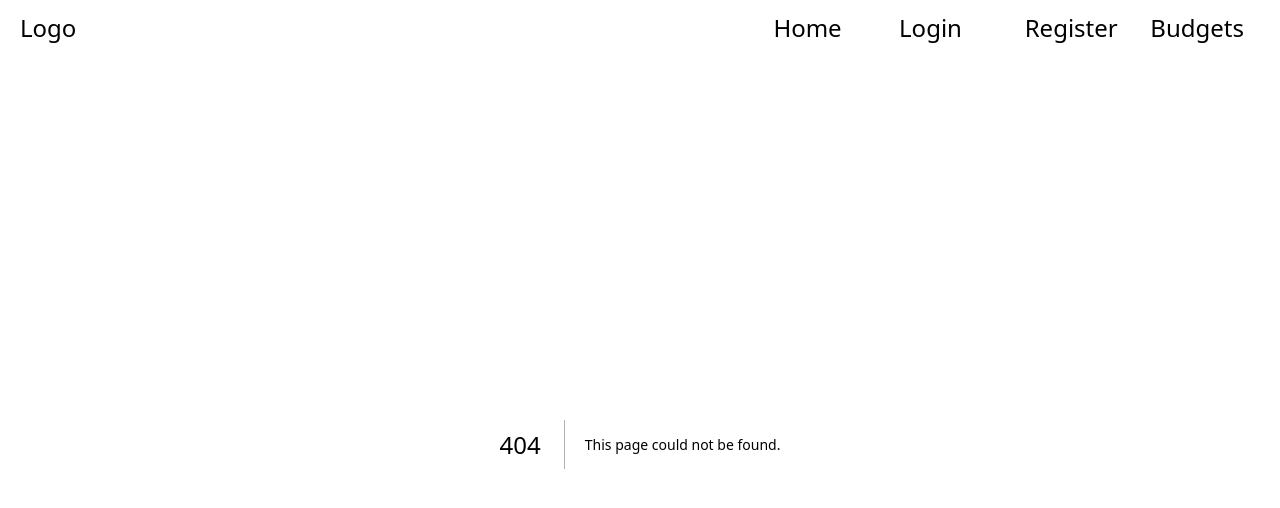
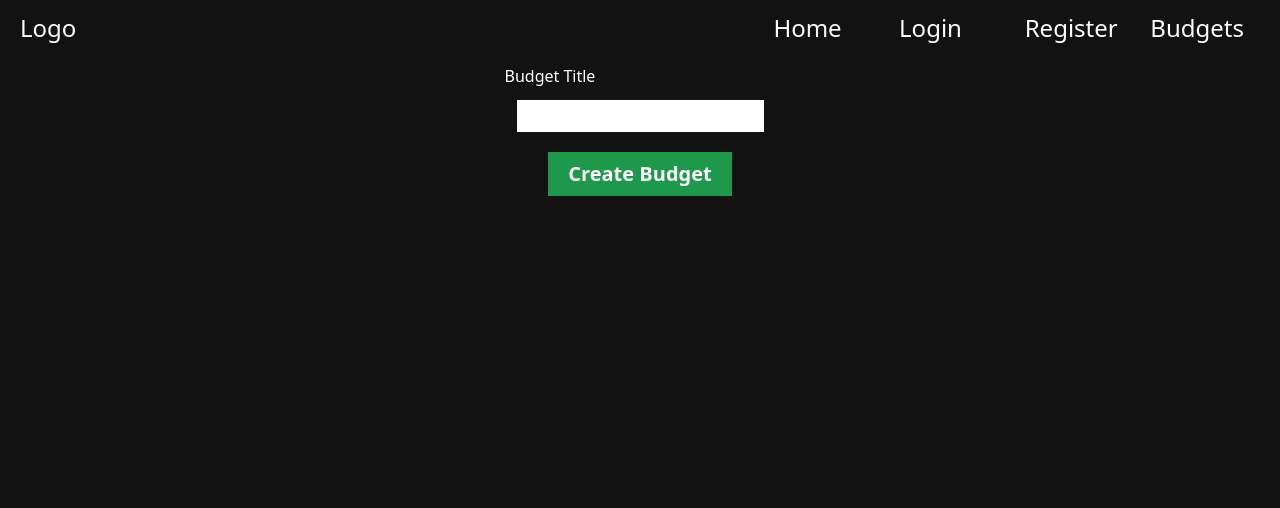
Before and after one commit to calebsmith00/wnab, a Next.js app: page /budgets/create in a window 1280 px wide. Before the commit this address had no page. Shown: the top 508 px of the page. Built offline with nearby package versions, Linux system fonts and the light colour scheme.

Commit message:
Add a page that the user can use to create a budget

```diff
--- /dev/null
+++ b/pages/budgets/create.tsx
@@ -0,0 +1,49 @@
+import { ChangeEvent, MouseEvent, useState } from "react";
+import InputGroup from "../../components/Input/Group";
+
+export default function CreateNewBudget() {
+  const [budget, setBudget] = useState<unknown>();
+
+  const handleChange = (e: ChangeEvent<HTMLInputElement>) => {
+    setBudget((prevState: any) => ({
+      ...prevState,
+      [e.target.name]: e.target.value,
+    }));
+  };
+
+  const handleCreate = async (e: MouseEvent<HTMLButtonElement>) => {
+    e.preventDefault();
+
+    const createRequest = await fetch("/api/budget/create", {
+      method: "POST",
+      headers: {
+        "Content-Type": "application/json",
+      },
+      body: JSON.stringify(budget),
+    });
+    const createResponse = await createRequest.json();
+
+    console.log(createResponse);
+  };
+
+  return (
+    <div className="text-center">
+      <form>
+        <InputGroup
+          for="budgetTitle"
+          text="Budget Title"
+          handleChange={handleChange}
+        />
+
+        <div className="mt-5">
+          <button
+            className="text-xl font-bold bg-green-500/75 px-5 py-2"
+            onClick={handleCreate}
+          >
+            Create Budget
+          </button>
+        </div>
+      </form>
+    </div>
+  );
+}
```
